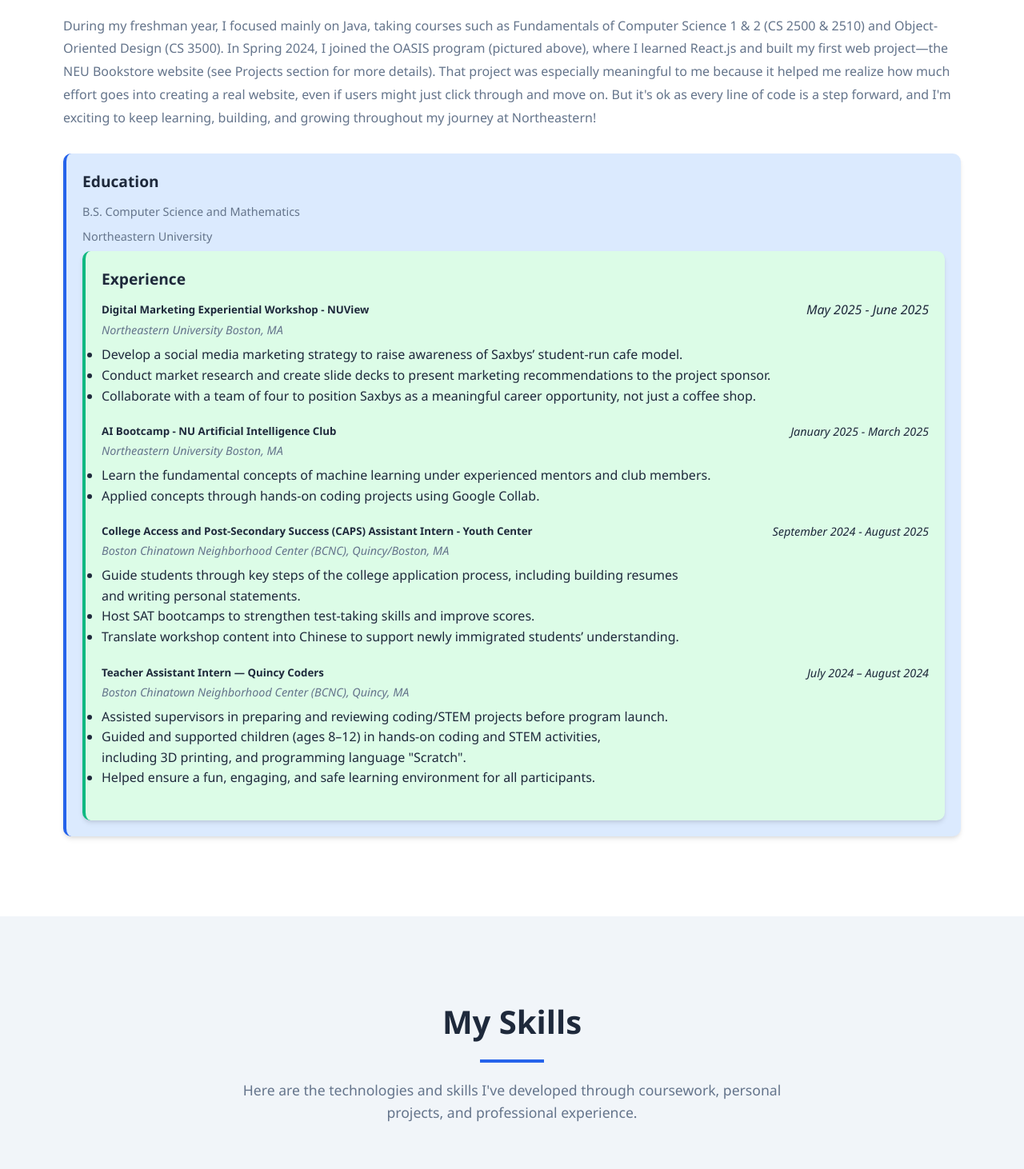
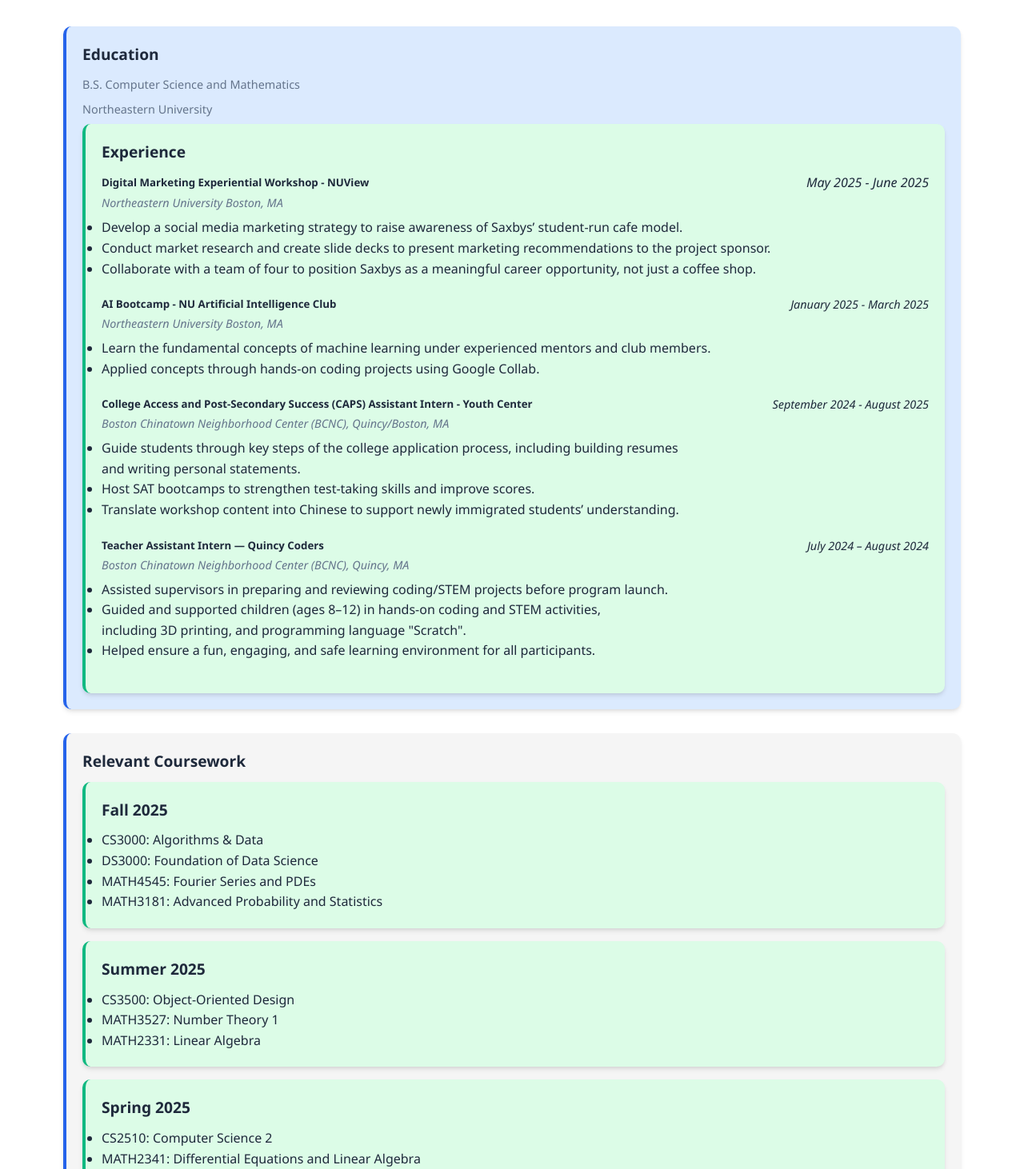
Before and after one commit to Jadeni77/XiaobinMei, a React (Vite) app: page / in a window 1280 px wide. Shown: the part 1338-2800 px from the top of the page at 80% size. Built offline with nearby package versions, Linux system fonts and the light colour scheme.

Commit message:
Add relevant coursework section to about me

```diff
--- a/src/App.css
+++ b/src/App.css
@@ -456,6 +456,25 @@
 .experience-date {
   font-style: italic;
   font-size: 0.9rem;
+}
+
+.relevant-course {
+  background-color: #f5f5f5;
+  border-left: 4px solid var(--primary);
+}
+
+.semester-section {
+  margin-bottom: 1rem;
+  background-color: #dcfce7;
+  border-left: 4px solid var(--success);
+
+}
+
+.semester-year {
+  font-size: 0.875rem;
+  line-height: 1.25rem;
+  font-weight: 600;
+  margin-bottom: 0.5rem;
 }
 
 /* ===== SKILLS SECTION ===== */
--- a/src/components/About.jsx
+++ b/src/components/About.jsx
@@ -35,7 +35,7 @@
                                     ) : null}
                                 </div>
                                 <div className="profile-image">
-                  <img src={img.src} alt={`Xiaobin Mei ${index + 1}`} />
+                                    <img src={img.src} alt={`Xiaobin Mei ${index + 1}`}/>
                                 </div>
                             </div> //
                         ))}
@@ -51,19 +51,6 @@
                         development, clean design, and building tools that solve real-world
                         problems. In the future, I hope to become either a software engineer
                         or a math teacher—two paths I deeply enjoy.
-          </p>
-          <p>
-            During my freshman year, I focused mainly on Java, taking courses
-            such as Fundamentals of Computer Science 1 & 2 (CS 2500 & 2510) and
-            Object-Oriented Design (CS 3500). In Spring 2024, I joined the OASIS
-            program (pictured above), where I learned React.js and built my
-            first web project—the NEU Bookstore website (see Projects section
-            for more details). That project was especially meaningful to me
-            because it helped me realize how much effort goes into creating a
-            real website, even if users might just click through and move on.
-            But it's ok as every line of code is a step forward, and I'm
-            exciting to keep learning, building, and growing throughout my
-            journey at Northeastern!
                     </p>
 
                     <div className="info-cards">
@@ -92,7 +79,8 @@
                                             awareness of Saxbys’ student-run cafe model.
                                         </li>
                                         <li>
-                      Conduct market research and create slide decks to present
+                                            Conduct market research and create slide decks to
+                                            present
                                             marketing recommendations to the project sponsor.
                                         </li>
                                         <li>
@@ -145,7 +133,8 @@
                                     <ul>
                                         <li>
                                             Guide students through key steps of the college
-                      application process, including building resumes <br /> and
+                                            application process, including building
+                                            resumes <br/> and
                                             writing personal statements.
                                         </li>
                                         <li>
@@ -178,8 +167,9 @@
                                         </li>
                                         <li>
                                             Guided and supported children (ages 8–12) in hands-on
-                      coding and STEM activities, <br />
-                      including 3D printing, and programming language "Scratch".
+                                            coding and STEM activities, <br/>
+                                            including 3D printing, and programming language
+                                            "Scratch".
                                         </li>
                                         <li>
                                             Helped ensure a fun, engaging, and safe learning
@@ -190,6 +180,53 @@
                             </div>
                         </div>
                     </div>
+
+                    {/* Relevant Coursework Section */}
+                    <div className="info-cards">
+                      <div className="info-card relevant-course">
+                        <h4>Relevant Coursework</h4>
+
+                        <div className="info-card semester-section">
+                          <h4 className="">Fall 2025</h4>
+                          <ul>
+                            <li>CS3000: Algorithms & Data</li>
+                            <li>DS3000: Foundation of Data Science</li>
+                            <li>MATH4545: Fourier Series and PDEs</li>
+                            <li>MATH3181: Advanced Probability and Statistics</li>
+                          </ul>
+                        </div>
+
+                        <div className="info-card semester-section">
+                          <h4 className="">Summer 2025</h4>
+                          <ul>
+                            <li>CS3500: Object-Oriented Design</li>
+                            <li>MATH3527: Number Theory 1</li>
+                            <li>MATH2331: Linear Algebra</li>
+                          </ul>
+                        </div>
+
+                        <div className="info-card semester-section">
+                          <h4 className="">Spring 2025</h4>
+                          <ul>
+                            <li>CS2510: Computer Science 2</li>
+                            <li>MATH2341: Differential Equations and Linear Algebra</li>
+                            <li>CS2800: Logic and Computation</li>
+                          </ul>
+                        </div>
+
+                        <div className="info-card semester-section">
+                          <h4 className="">Fall 2024</h4>
+                          <ul>
+                            <li>CS2500: Computer Science 1</li>
+                            <li>CS1800: Discrete Structure</li>
+                            <li>MATH2321: Calculus 3 for Science and Engineering</li>
+                          </ul>
+                        </div>
+
+                      </div>
+                    </div>
+
+
                 </div>
             </div>
         </section>
```
Lines whose indentation alone changed are shown as unchanged.
